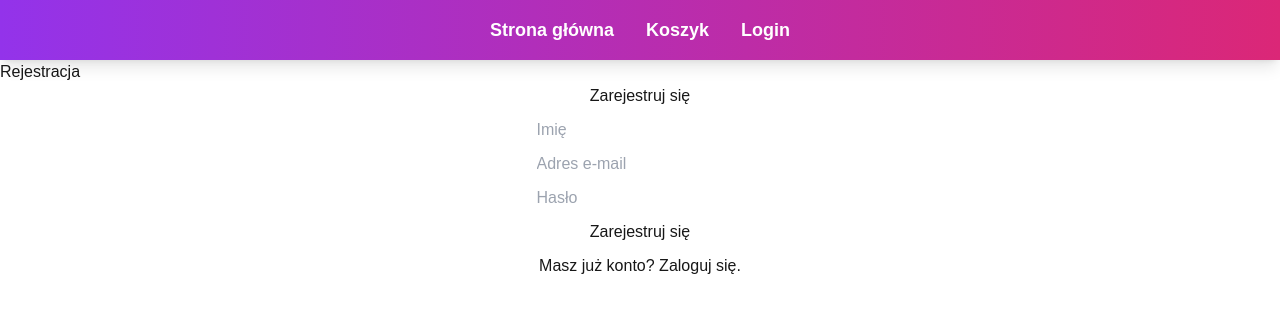
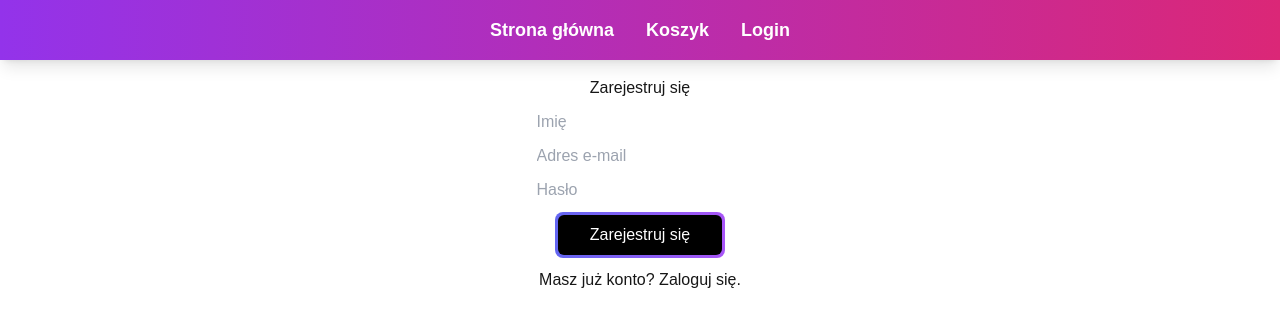
Before and after one commit to UniversityOfGdanskProjects/projektprogramistyczny-martapiotrowska257, a Next.js app in the folder sklep-internetowy/: page /register in a window 1280 px wide. Shown: the top 326 px of the page. Built offline with nearby package versions, Linux system fonts and the light colour scheme.

Commit message:
Refactor login and registration layouts for improved accessibility and styling; enhance register button with gradient effect

```diff
--- a/sklep-internetowy/app/login/layout.js
+++ b/sklep-internetowy/app/login/layout.js
@@ -1,7 +1,7 @@
 export default function LoginLayout({ children }) {
   return (
-    <div>
-      Login
+    <div className="container mx-auto p-4">
+      <span className="sr-only">Login</span>
       {children}
     </div>
   );
--- a/sklep-internetowy/app/register/layout.js
+++ b/sklep-internetowy/app/register/layout.js
@@ -1,7 +1,7 @@
 export default function RegisterLayout({ children }) {
   return (
-    <div>
-      Rejestracja
+    <div className="container mx-auto p-4">
+      <span className="sr-only">Rejestracja</span>
       {children}
     </div>
   );
--- a/sklep-internetowy/app/register/page.js
+++ b/sklep-internetowy/app/register/page.js
@@ -94,11 +94,17 @@ export default function RegisterPage() {
         </p>
       )}
 
+      <button
+        onClick={handleRegister}
+        disabled={isRegistering}
+        className="p-[3px] relative"
+      >
+        <div className="absolute inset-0 bg-gradient-to-r from-indigo-500 to-purple-500 rounded-lg" />
+        <div className="px-8 py-2  bg-black rounded-[6px]  relative group transition duration-200 text-white hover:bg-transparent">
+          {isRegistering ? "Rejestrowanie..." : "Zarejestruj się"}
+        </div>
+      </button>
 
-
-      <button onClick={handleRegister} disabled={isRegistering}>
-        {isRegistering ? "Rejestrowanie..." : "Zarejestruj się"}
-      </button>
       <p>
         Masz już konto? <Link href="/login">Zaloguj się</Link>.
       </p>
```
